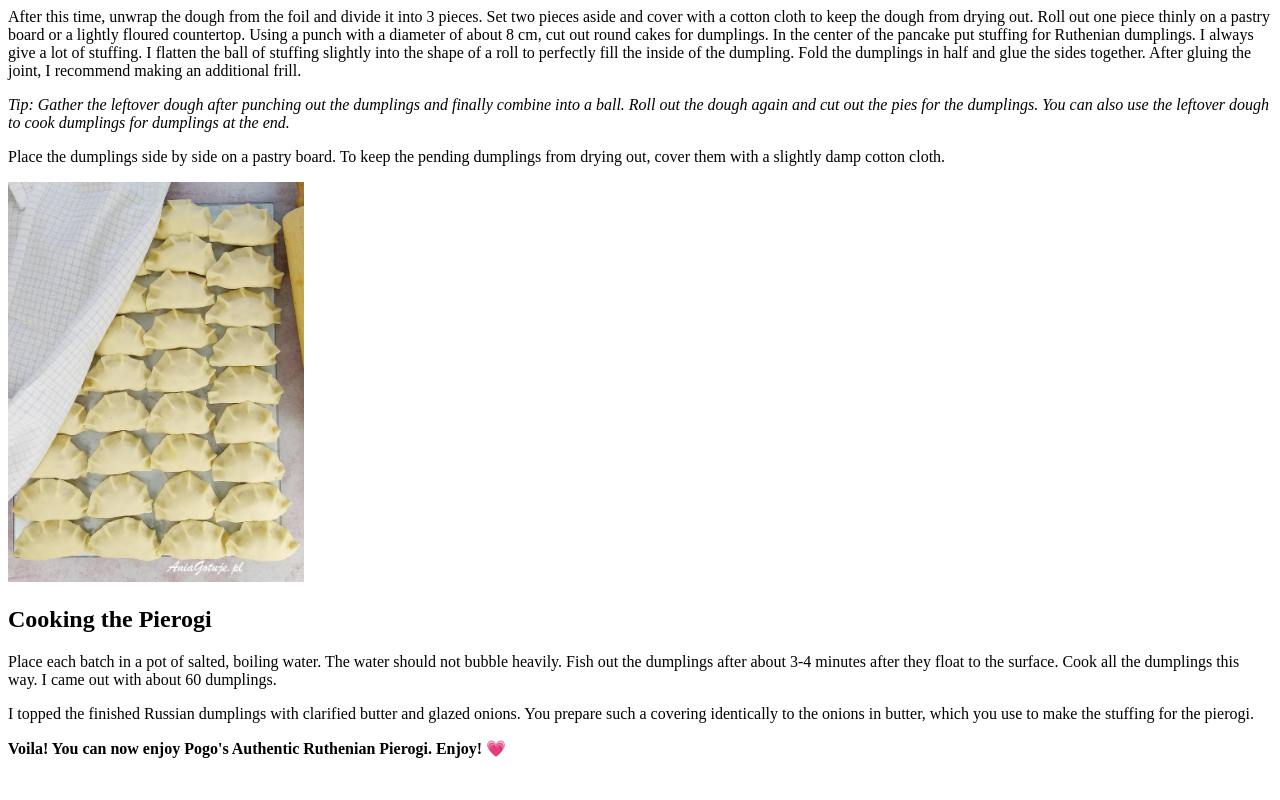
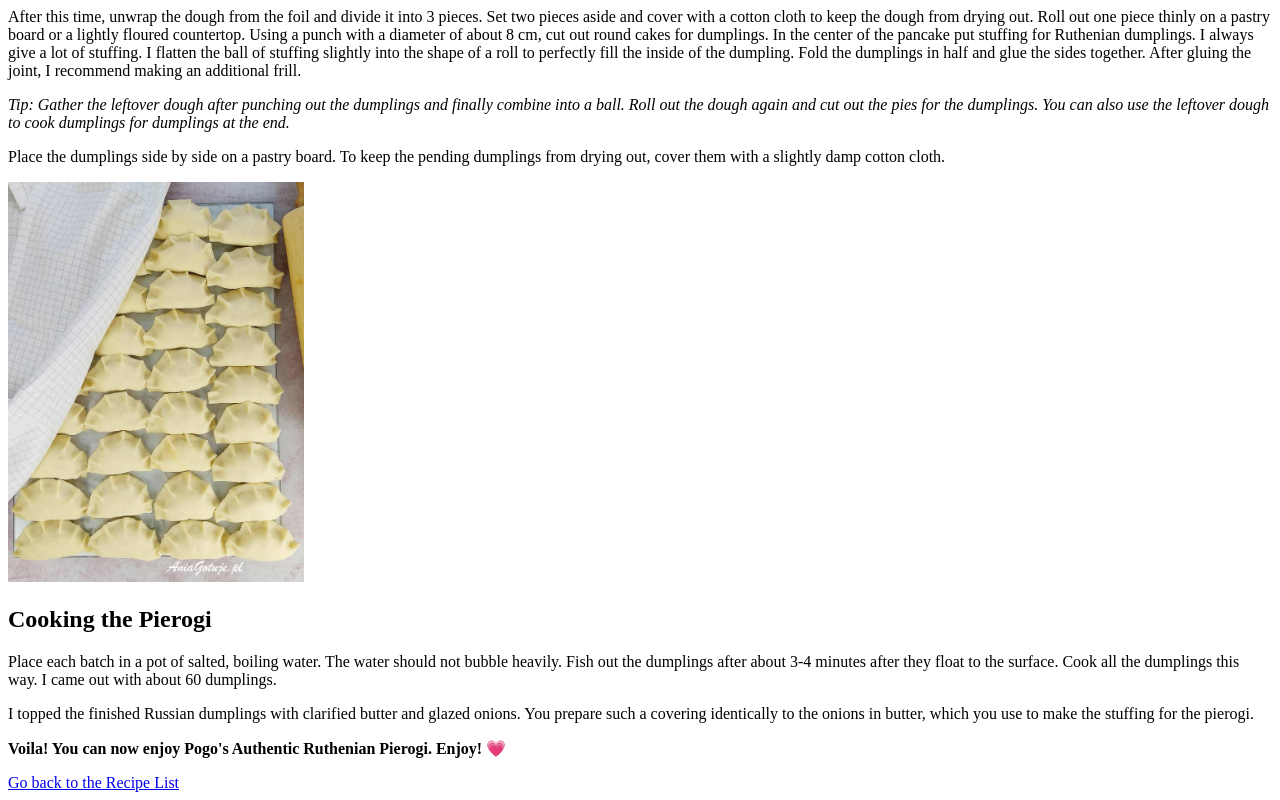
Before and after one commit to Pogoj/odin-recipes, a plain HTML site: page recipes/Pierogi/pierogi.html in a window 1280 px wide. Shown: the part 1716-2516 px from the top of the page. Before the commit the page ends 2490 px from the top, so only its background shows below. Drawn offline with Linux system fonts and the light colour scheme.

Commit message:
Added link for navigation

```diff
--- a/recipes/Pierogi/pierogi.html
+++ b/recipes/Pierogi/pierogi.html
@@ -111,5 +111,5 @@
         </p>
     <p> <b> Voila! You can now enjoy Pogo's Authentic Ruthenian Pierogi. Enjoy! &#128151 </b> </p>
     </body>
-
+<a href="../../index.html"> Go back to the Recipe List</a>
 </html>
```
